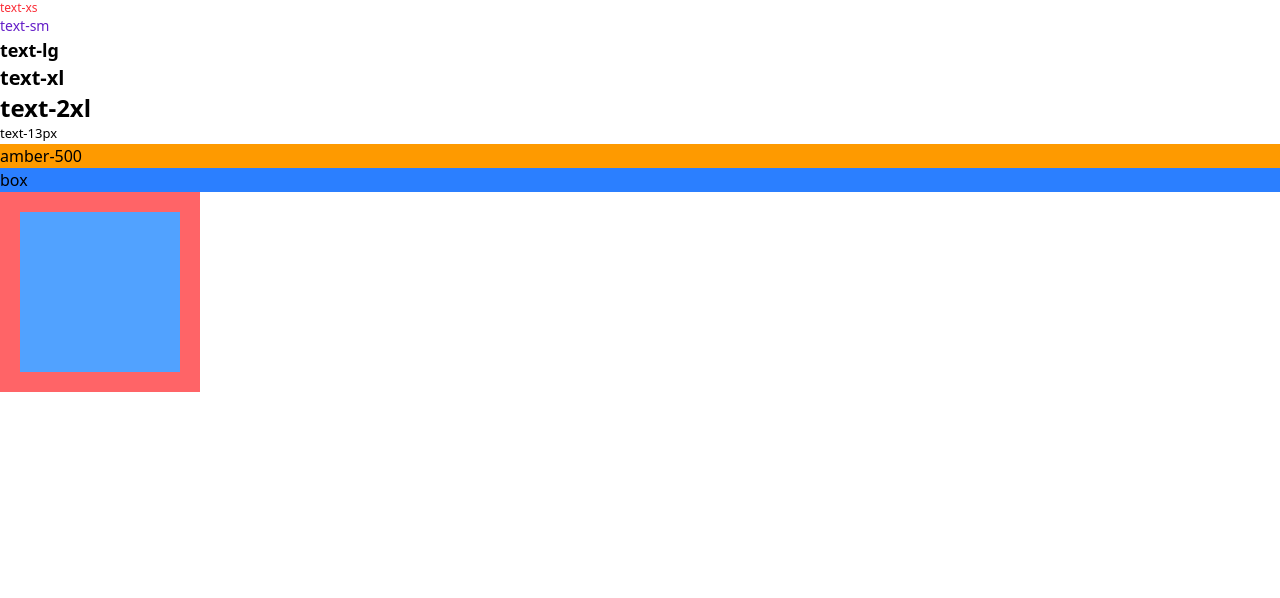
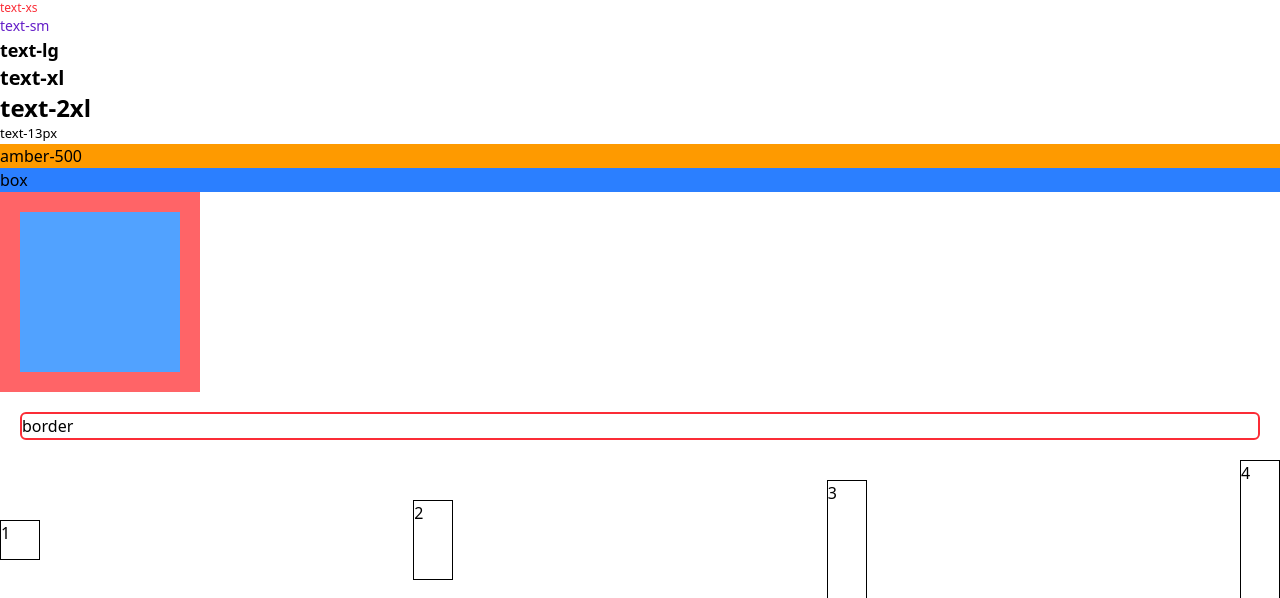
Before and after one commit to YOOJEYEONG/onebite_sns, a React (Vite) app in the folder onebite-exam/: page / in a window 1280 px wide. Shown: the top 598 px of the page. Built offline with nearby package versions, Linux system fonts and the light colour scheme; the HTML template or start-up script is replaced by a standard one.

Commit message:
study : tailwind

```diff
--- a/onebite-exam/src/App.tsx
+++ b/onebite-exam/src/App.tsx
@@ -21,6 +21,19 @@
       <div className="h-50 w-50 bg-red-400 p-5">
         <div className="h-full w-full bg-blue-400"></div>
       </div>
+
+      {/* 5. 보더 */}
+      <div className="m-5 rounded-md border-x-2 border-y-2 border-red-500">
+        border
+      </div>
+
+      {/* 6. 플렉스 컨테이너 */}
+      <div className="flex items-center justify-between">
+        <div className="h-10 w-10 border">1</div>
+        <div className="h-20 w-10 border">2</div>
+        <div className="h-30 w-10 border">3</div>
+        <div className="h-40 w-10 border">4</div>
+      </div>
     </div>
   );
 }
```
